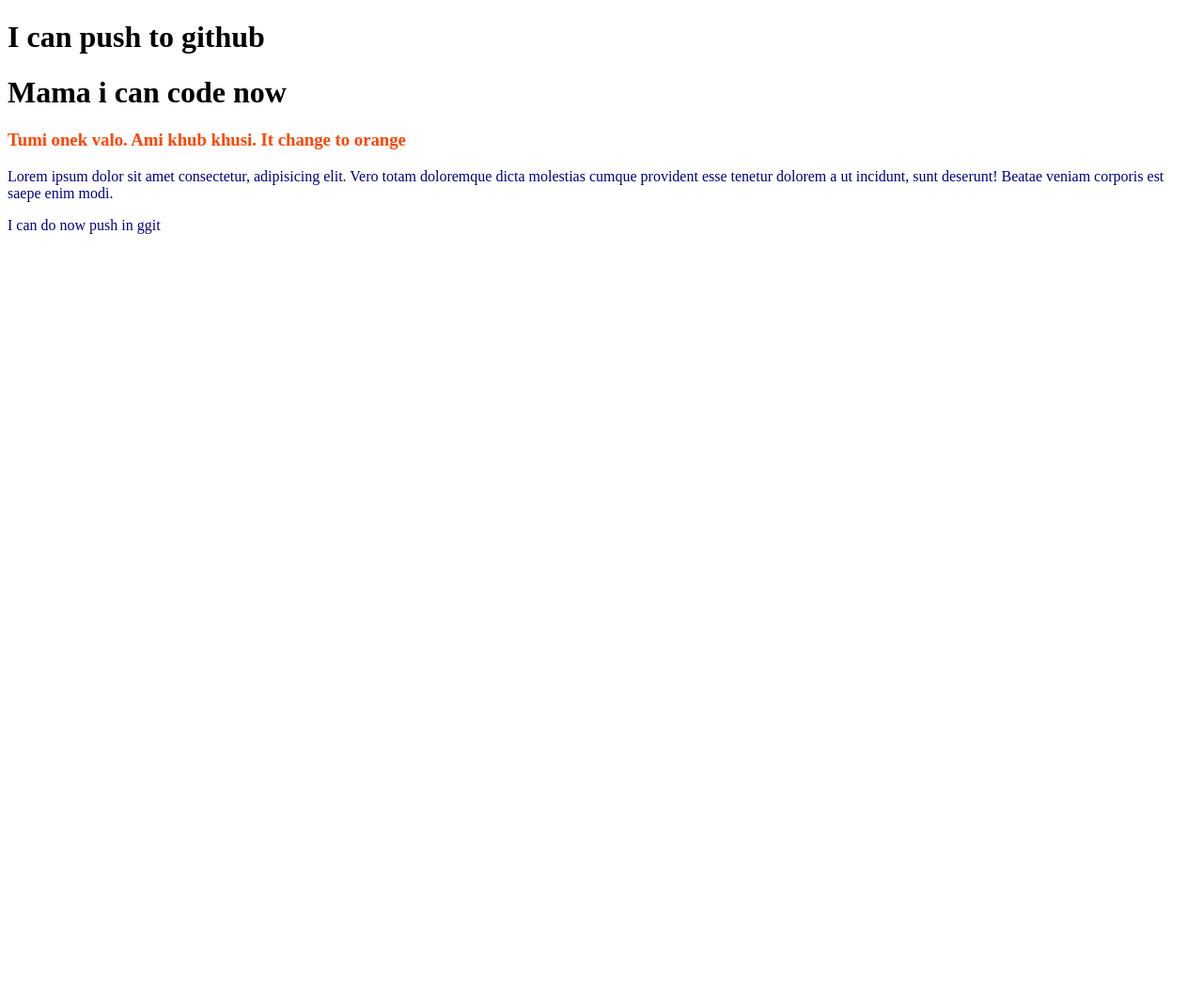
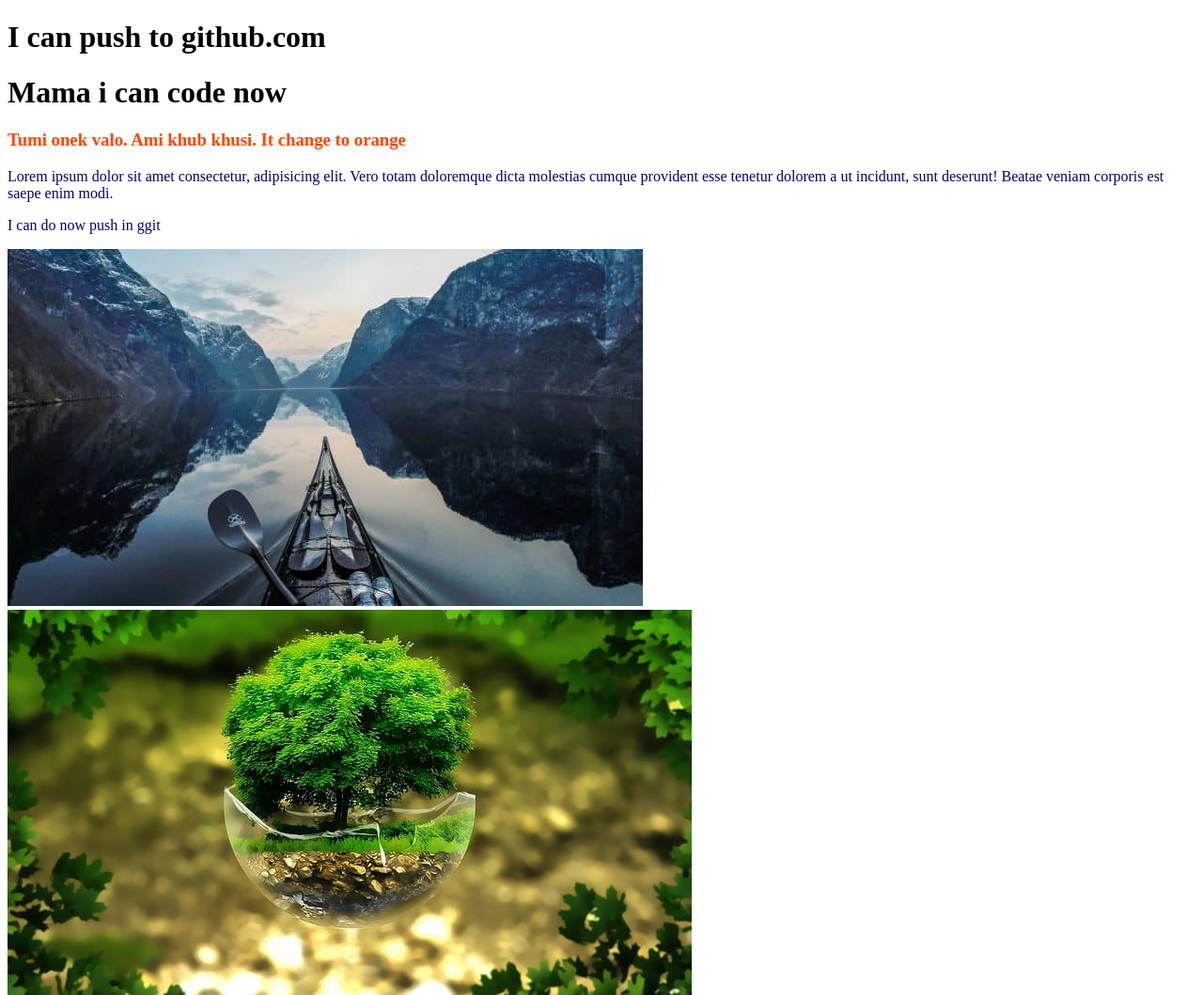
Before and after one commit to DiptaPal/my-first-repo, a plain HTML site: page index.html in a window 1280 px wide. Shown: the top 1059 px of the page at 94% size. Before the commit the page ends 800 px from the top, so only its background shows below. Drawn offline with Linux system fonts and the light colour scheme.

Commit message:
added image

```diff
--- a/index.html
+++ b/index.html
@@ -8,10 +8,13 @@
     <link rel="stylesheet" href="style.css">
 </head>
 <body>
-    <h1>I can push to github</h1>
+    <h1>I can push to github.com</h1>
     <h1>Mama i can code now</h1>
     <h3>Tumi onek valo. Ami khub khusi. It change to orange</h3>
     <p>Lorem ipsum dolor sit amet consectetur, adipisicing elit. Vero totam doloremque dicta molestias cumque provident esse tenetur dolorem a ut incidunt, sunt deserunt! Beatae veniam corporis est saepe enim modi.</p>
     <p>I can do now push in ggit</p>
+    <img src="pic-03.jpg" alt="image-01">
+    <img src="pic-02.jpg" alt="image-02">
+    <img src="pic-4.jpg" alt="image-03">
 </body>
 </html>
```
Also changed, not shown: pic-02.jpg (added), pic-03.jpg (added), pic-4.jpg (added).
